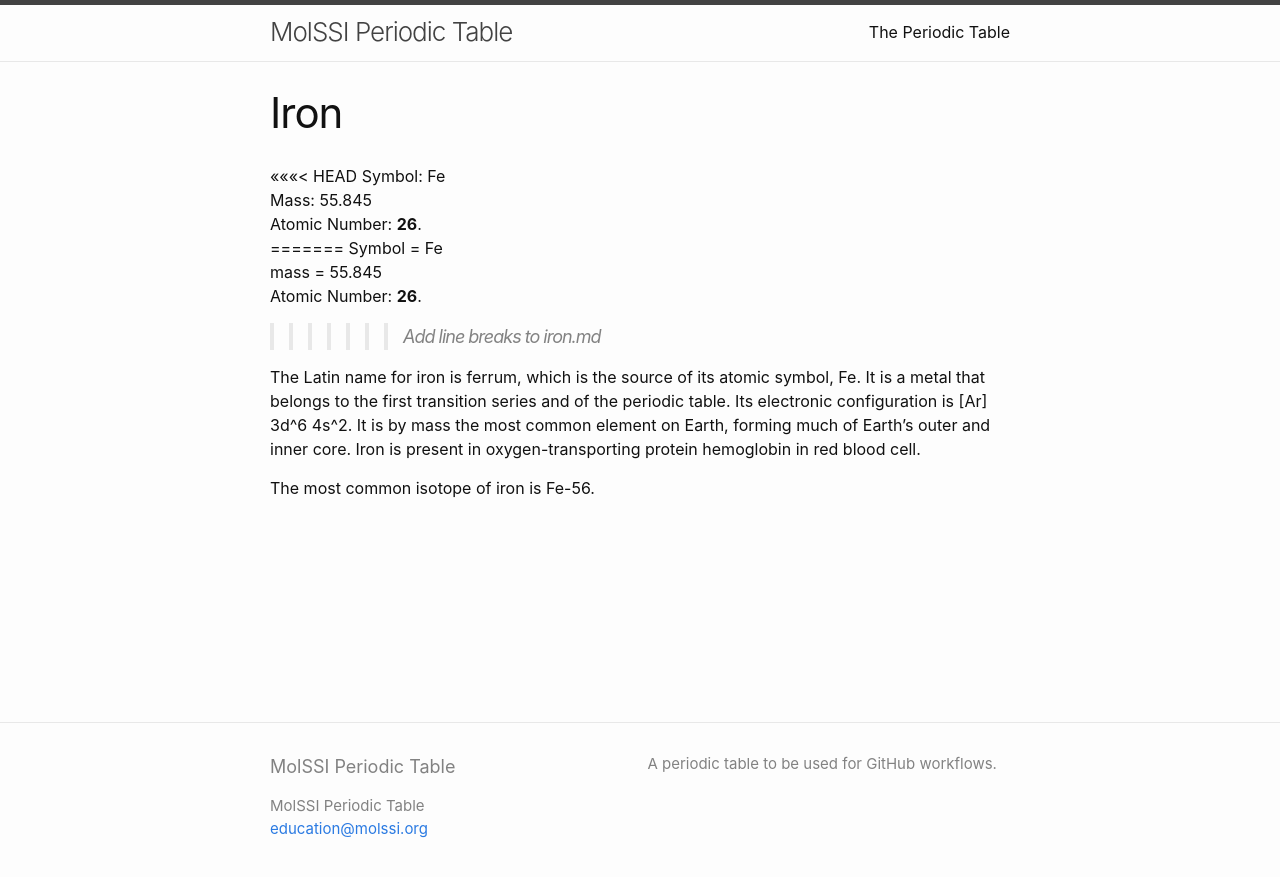
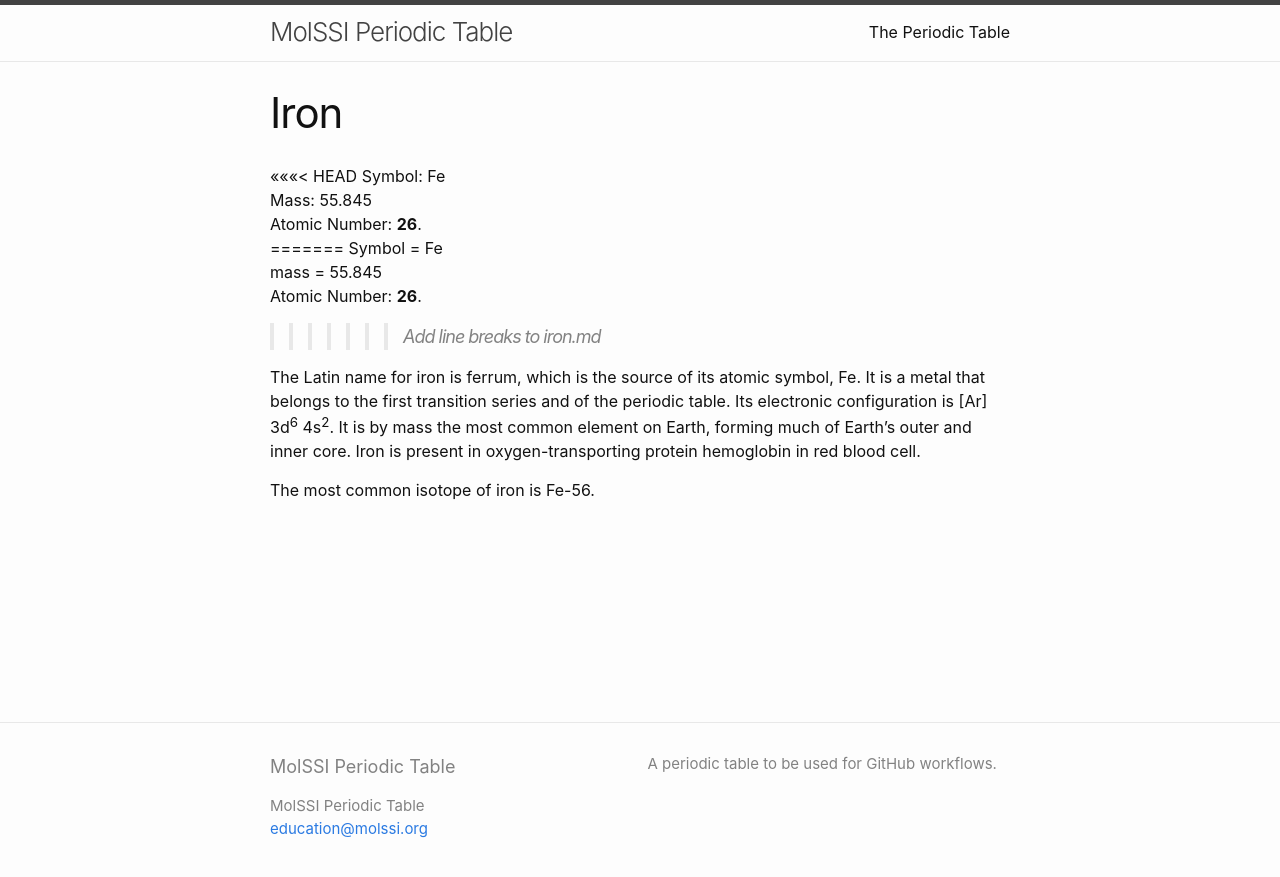
Before and after one commit to MolSSI-Education/periodic-table, a Jekyll site: the page built from elements/iron.md, in a window 1280 px wide. Shown: the top 877 px of the page. Built offline with Jekyll 4.4.1, drawn with Linux system fonts in a browser that asks for light colours.

```diff
--- a/elements/iron.md
+++ b/elements/iron.md
@@ -16,7 +16,7 @@ Atomic Number: **26**.<br/>
 The Latin name for iron is ferrum, which is the source of
 its atomic symbol, Fe. It is a metal that belongs to the
 first transition series and of the periodic table. Its
-electronic configuration is [Ar] 3d^6 4s^2. It is by mass
+electronic configuration is [Ar] 3d<sup>6</sup> 4s<sup>2</sup>. It is by mass
 the most common element on Earth, forming much of Earth's
 outer and inner core. Iron is present in oxygen-transporting
 protein hemoglobin in red blood cell.
```
